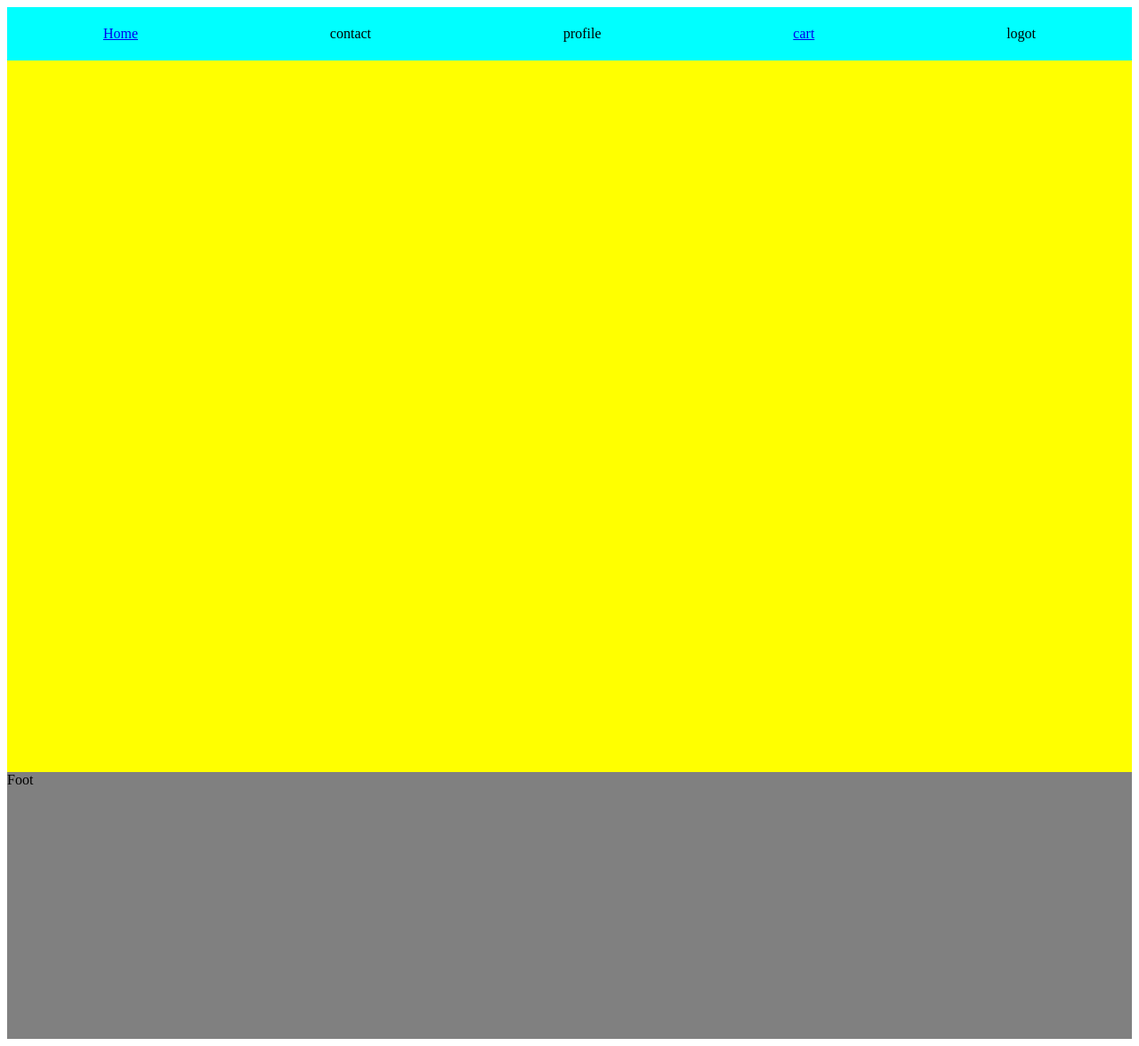
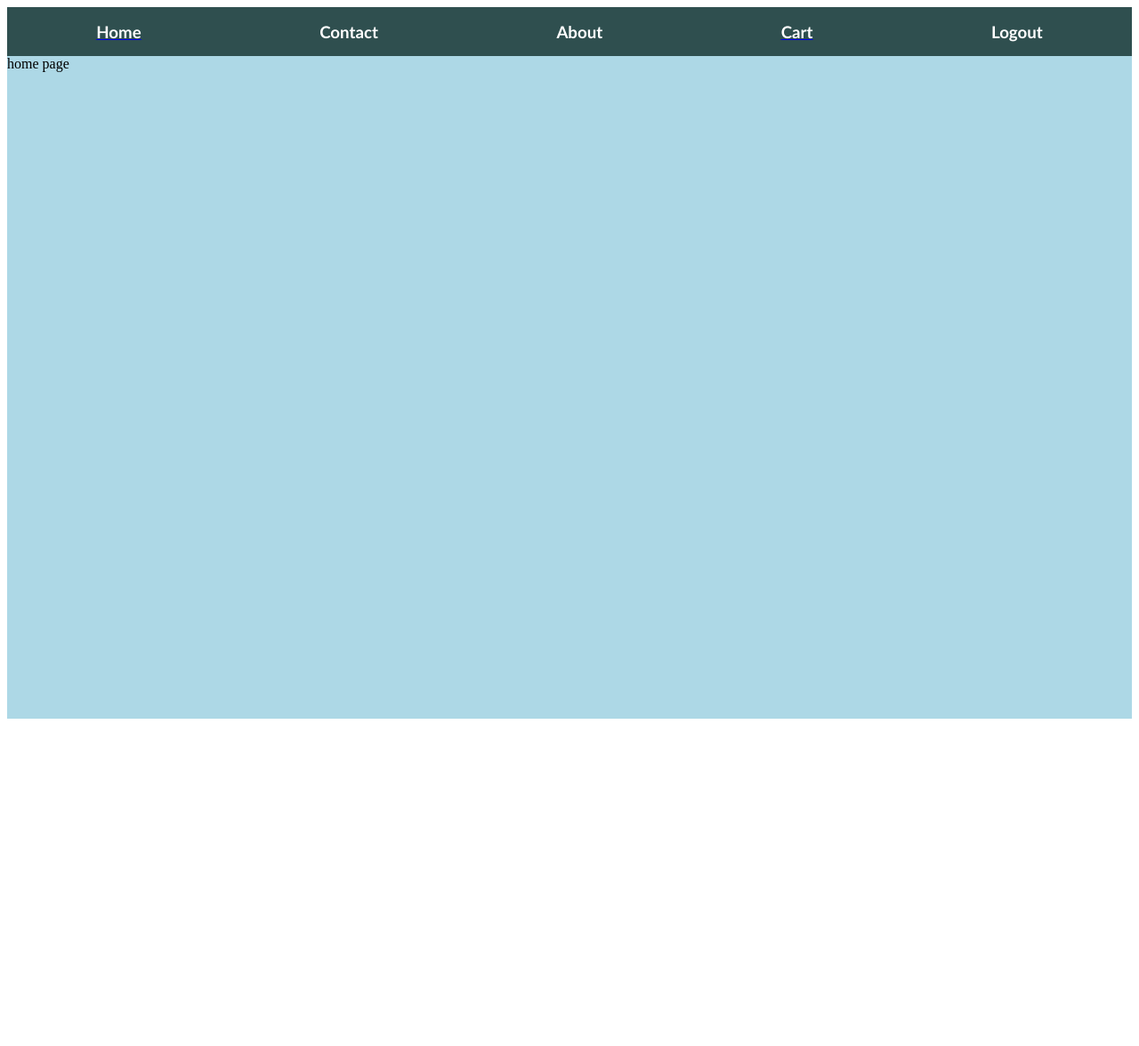
Before and after one commit to sg-59/Ajith-fullstack, a React (Vite) app: page / in a window 1280 px wide. Shown: the whole page at 89% size. After the commit the page ends 816 px from the top, so only its background shows below. Built offline with nearby package versions, Linux system fonts and the light colour scheme.

Commit message:
8/11/2024

```diff
--- a/src/components/Foot.jsx
+++ /dev/null
@@ -1,9 +0,0 @@
-import React from 'react'
-import './foot.css'
-const Foot = () => {
-  return (
-    <div className='foot'>Foot</div>
-  )
-}
-
-export default Foot
--- a/src/components/Nav.jsx
+++ /dev/null
@@ -1,18 +0,0 @@
-import React from 'react'
-import './nav.css'
-import { Link } from 'react-router-dom'
-const Nav = () => {
-  return (
-    <div className='nav'>
-
-         <Link to={'/'}><li>Home</li></Link>
-            <li>contact</li>
-            <li>profile</li>
-         <Link to={'/cartpage'}><li>cart</li></Link>
-            <li>logot</li>
-
-    </div>
-  )
-}
-
-export default Nav
--- /dev/null
+++ b/src/components/Navbar.jsx
@@ -0,0 +1,15 @@
+import { Link } from 'react-router-dom'
+import './nav.css'
+function Navbar(){
+    return(
+        <div className="navbar">
+         <a href="/"><h3>Home</h3></a>
+            <h3>Contact</h3>
+            <h3>About</h3>
+          <Link to={'/cartpage'}><h3>Cart</h3></Link>
+            <h3>Logout</h3>
+        </div>
+    )
+}
+
+export default Navbar
--- a/src/components/foot.css
+++ /dev/null
@@ -1,5 +0,0 @@
-.foot{
-    width: 100%;
-    height: 300px;
-    background-color: grey;
-}
--- a/src/components/nav.css
+++ b/src/components/nav.css
@@ -1,12 +1,13 @@
-.nav{
+.navbar{
     width: 100%;
-    height: 60px;
-    background-color: aqua;
+    height: 55px;
+    background-color: darkslategray;
     display: flex;
     align-items: center;
-    justify-content: space-around;
+    justify-content: space-around
 }
-li{
-    list-style: none;
+h3{
+    color: white;
+    font-family: 'Gill Sans', 'Gill Sans MT', Calibri, 'Trebuchet MS', sans-serif;
     cursor: pointer;
 }
--- /dev/null
+++ b/src/pages/Cart.jsx
@@ -0,0 +1,13 @@
+import Navbar from '../Components/Navbar'
+import './cart.css'
+function Cart(){
+    return (
+        <div className='cart'>
+            <Navbar/>
+        <h1>
+            cart opage
+        </h1>
+        </div>
+    )
+}
+export default Cart
--- a/src/pages/Hai.jsx
+++ /dev/null
@@ -1,16 +0,0 @@
-import Foot from '../components/Foot'
-import Nav from '../components/Nav'
-import './hai.css'
-function Hai(){
-    return (
-        <>
-        <Nav/>
-        <div className="cart">
-
-        </div>
-        <Foot/>
-        </>
-    )
-}
-
-export default Hai
--- /dev/null
+++ b/src/pages/Home.jsx
@@ -0,0 +1,15 @@
+
+import Navbar from '../Components/Navbar'
+import './home.css'
+function Home(){
+
+    return (
+<div className="main">
+    <Navbar/>
+home page
+</div>
+
+    )
+}
+
+export default Home
--- a/src/pages/Sample.jsx
+++ /dev/null
@@ -1,19 +0,0 @@
-import React from 'react'
-import './sample.css'
-import Nav from '../components/Nav'
-import Foot from '../components/Foot'
-
-
-function Sample() {
-  return (
-    <>
-    <Nav/>
-    <div className='main'>
-
-    </div>
-    <Foot/>
-    </>
-  )
-}
-
-export default Sample
--- a/src/pages/hai.css
+++ b/src/pages/cart.css
@@ -1,5 +1,5 @@
 .cart{
     width: 100%;
     height: 100vh;
-    background-color: red;
+    background-color: darkblue;
 }
--- a/src/pages/sample.css
+++ b/src/pages/home.css
@@ -1,5 +1,5 @@
 .main{
     width: 100%;
     height: 100vh;
-    background-color: yellow;
+    background-color: lightblue;
 }
```
Also changed, not shown: src/App.jsx (+6 -5 lines).
